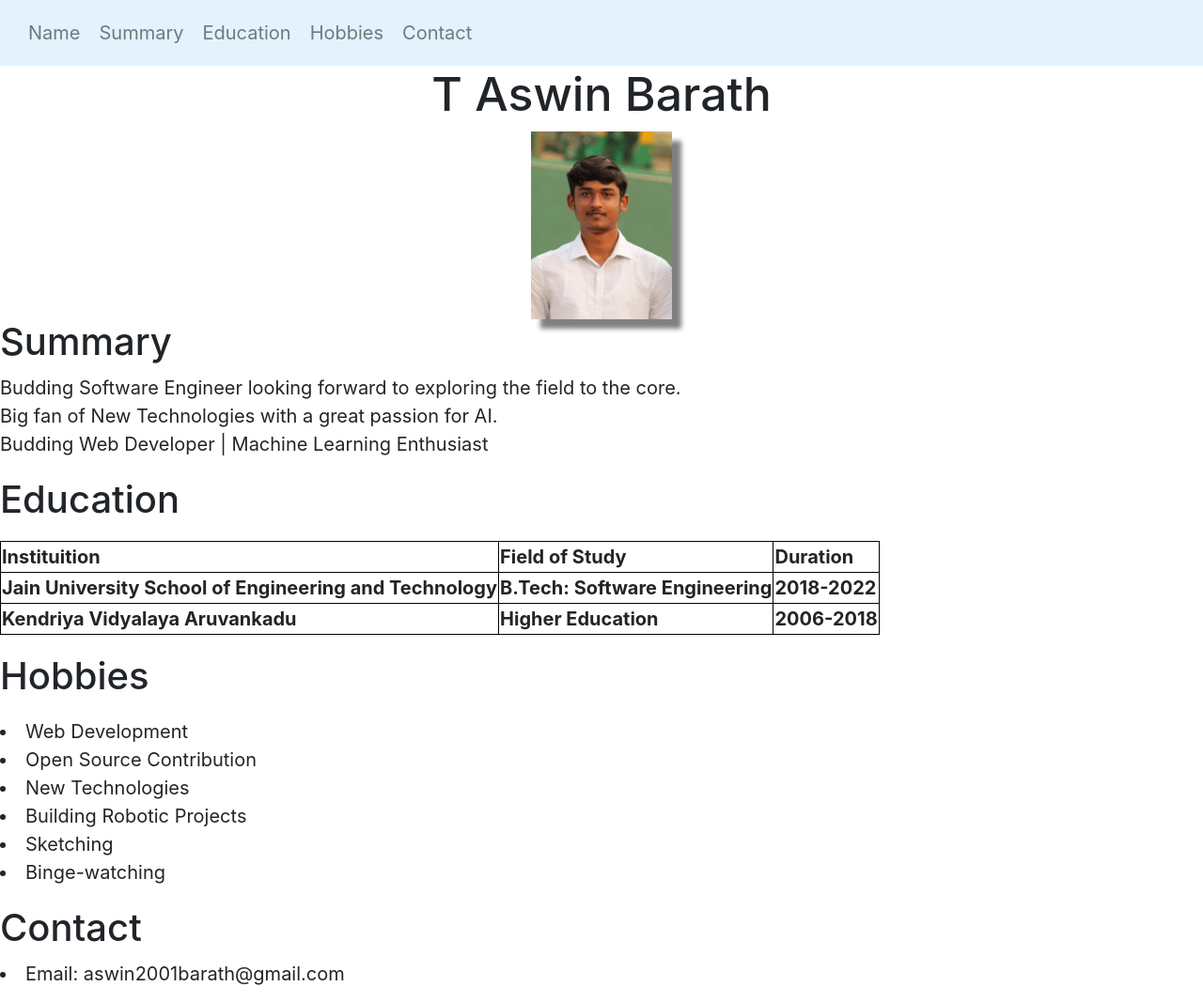
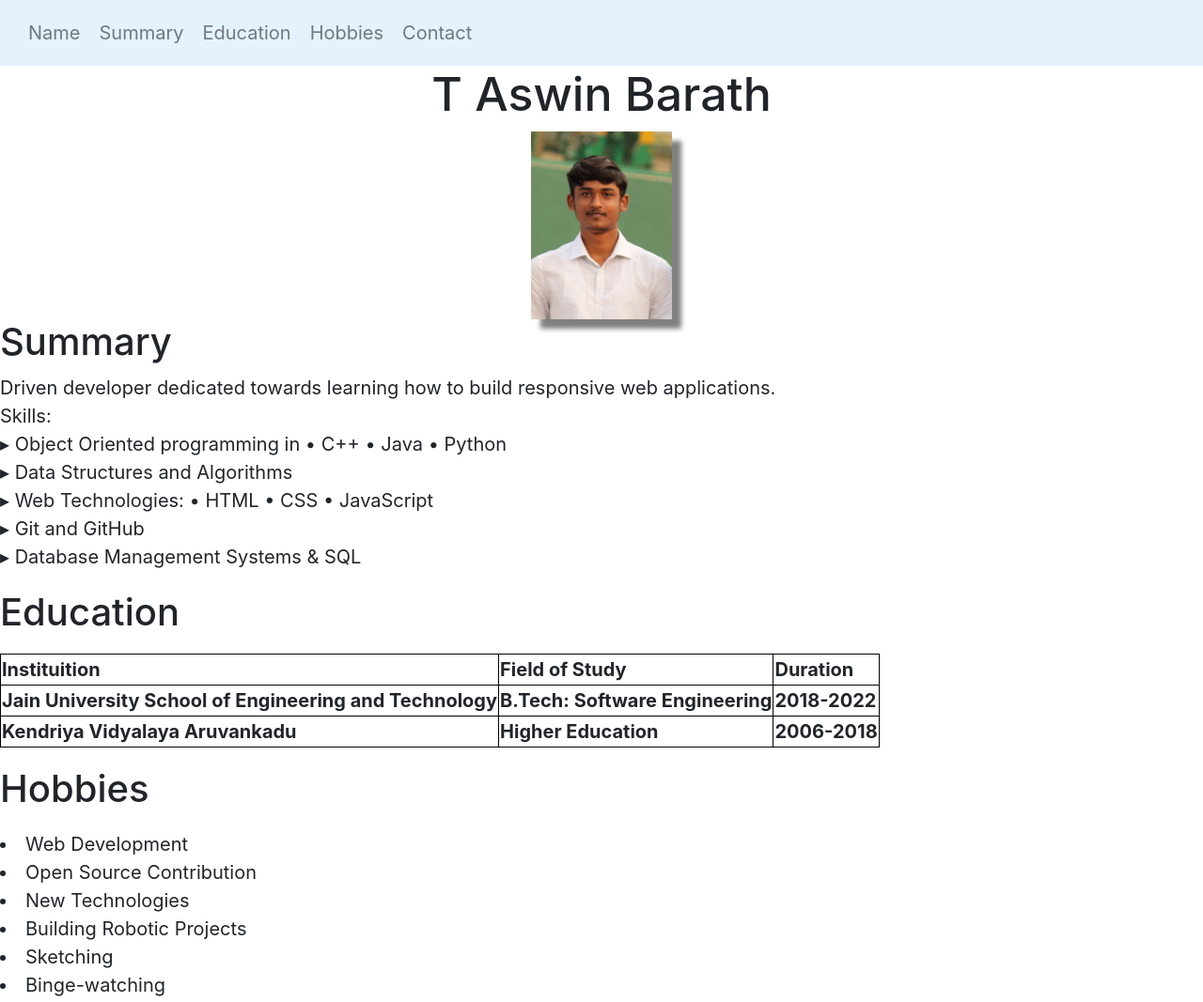
Before and after one commit to AswinBarath/Resume, a plain HTML site: page index.html in a window 1280 px wide. Shown: the top 1067 px of the page at 94% size. Drawn offline with nearby package versions, Linux system fonts and the light colour scheme.

Commit message:
Adding summary

```diff
--- a/index.html
+++ b/index.html
@@ -37,9 +37,13 @@
     <div id="Summary">
         <h2>Summary</h2>
         <p>
-            Budding Software Engineer looking forward to exploring the field to the core.<br>
-            Big fan of New Technologies with a great passion for AI.<br>
-            Budding Web Developer | Machine Learning Enthusiast<br>
+            Driven developer dedicated towards learning how to build responsive web applications.<br>
+            Skills:<br>
+            ▸ Object Oriented programming in • C++ • Java • Python<br>
+            ▸ Data Structures and Algorithms<br>
+            ▸ Web Technologies: • HTML • CSS • JavaScript<br>
+            ▸ Git and GitHub<br>
+            ▸ Database Management Systems & SQL<br>
         </p>
     </div>
     <div id="Education">
```
Also changed, not shown: 1 other file.
